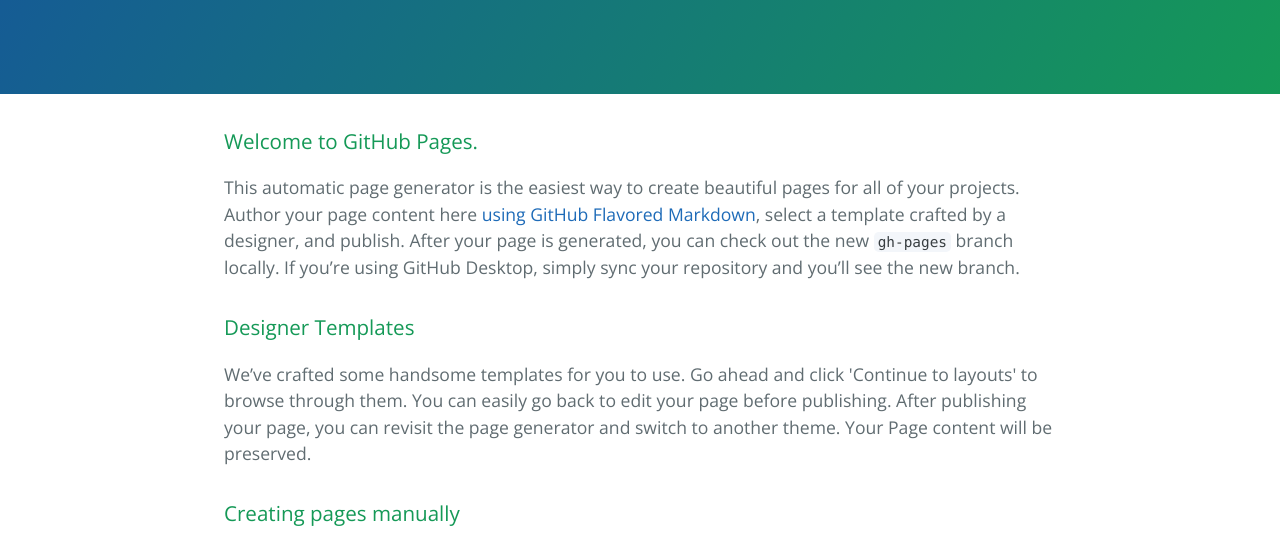
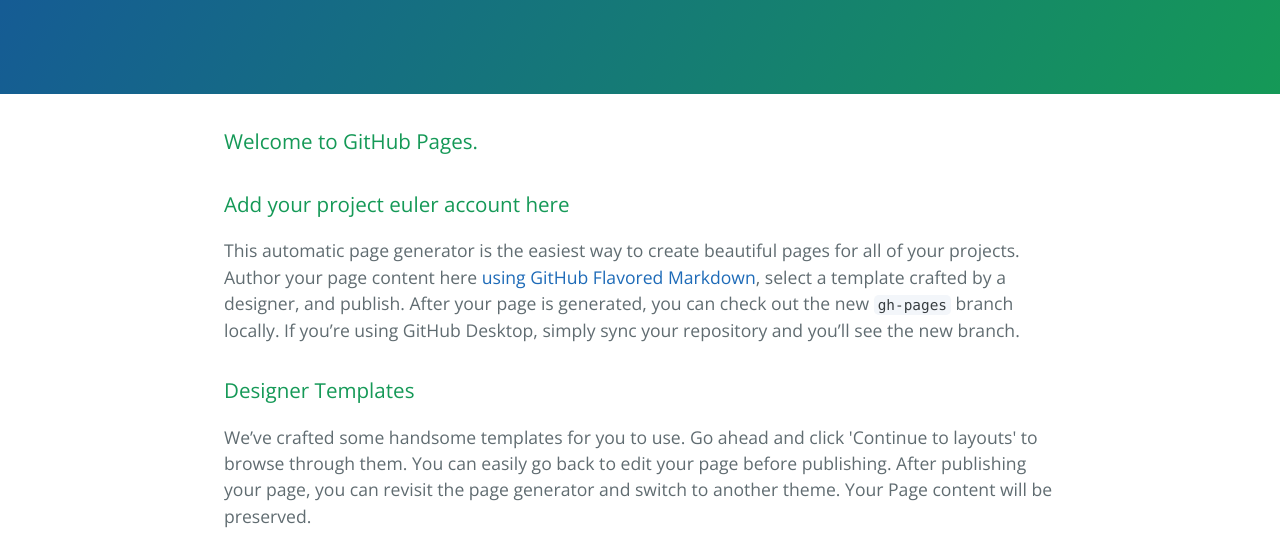
Before and after one commit to yunita15/yunita15.github.io, a plain HTML site: page index.html in a window 1280 px wide. Shown: the part 176-720 px from the top of the page. Drawn offline with nearby package versions, Linux system fonts and the light colour scheme.

Commit message:
Update index.html

```diff
--- a/index.html
+++ b/index.html
@@ -18,6 +18,8 @@
     <section class="main-content">
       <h3>
 <a id="welcome-to-github-pages" class="anchor" href="#welcome-to-github-pages" aria-hidden="true"><span aria-hidden="true" class="octicon octicon-link"></span></a>Welcome to GitHub Pages.</h3>
+
+<h3>      <a id="welcome-to-github-pages" class="anchor" href="#welcome-to-github-pages" aria-hidden="true"><span aria-hidden="true" class="octicon octicon-link"></span></a>Add your project euler account here</h3>
 
 <p>This automatic page generator is the easiest way to create beautiful pages for all of your projects. Author your page content here <a href="https://guides.github.com/features/mastering-markdown/">using GitHub Flavored Markdown</a>, select a template crafted by a designer, and publish. After your page is generated, you can check out the new <code>gh-pages</code> branch locally. If you’re using GitHub Desktop, simply sync your repository and you’ll see the new branch.</p>
 
```
